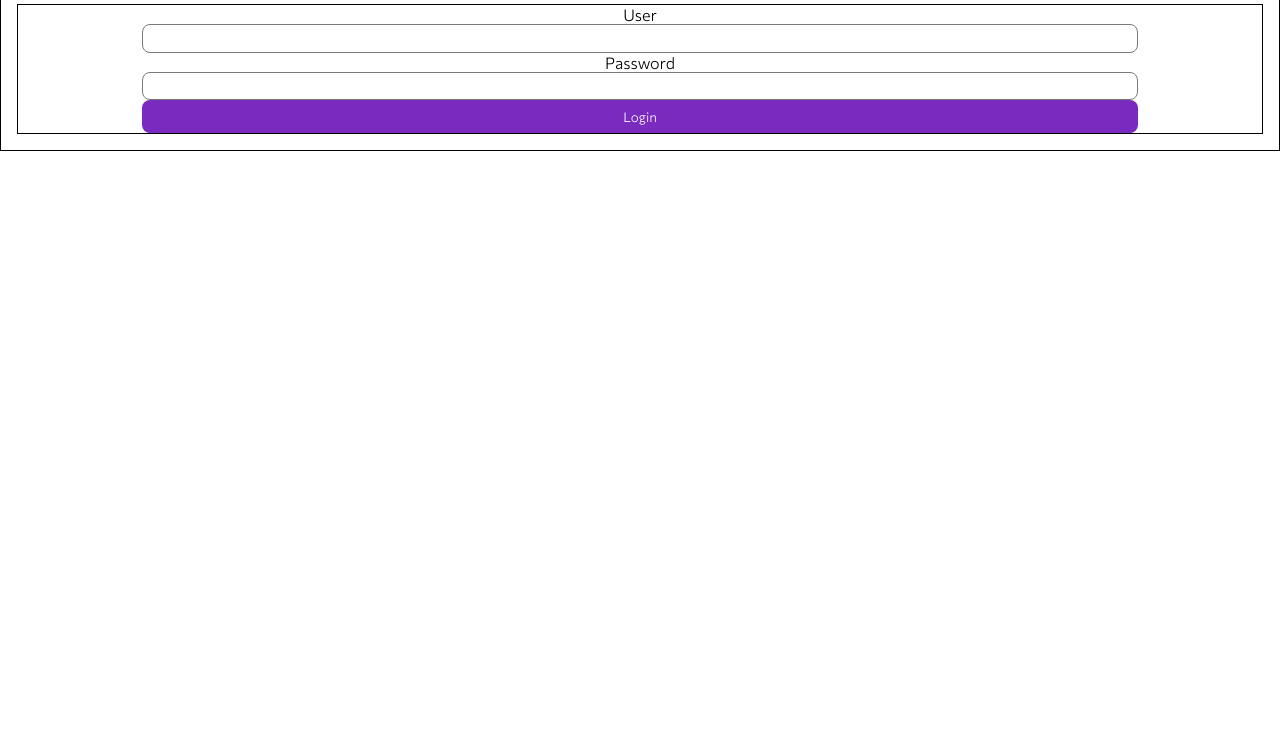
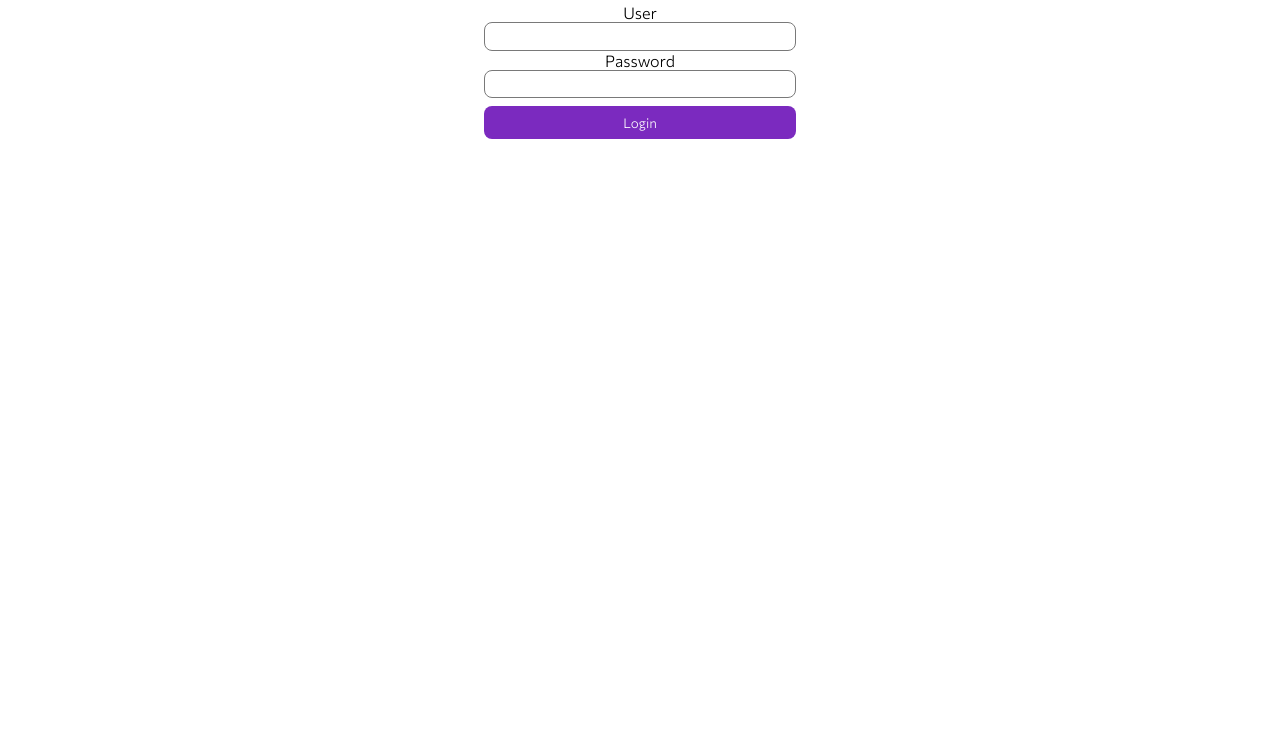
Before and after one commit to d4niel-olaya/MoviesEcommerce, a website built with Vite: page pages/cart/index.html in a window 1280 px wide. Shown: the part 59-800 px from the top of the page. Built offline with nearby package versions, Linux system fonts and the light colour scheme.

Commit message:
Responsive login

```diff
--- a/pages/cart/style.css
+++ b/pages/cart/style.css
@@ -38,13 +38,11 @@
 }
 .app .main{
     width: 100%;
-    border:1px solid;
     padding: 1rem;
 }
 
 .main .login{
     max-width: 100%;
-    border: 1px solid;
     text-align: center;
 }
 
@@ -124,4 +122,32 @@
     background-color: var(--btn);
     padding:0.5rem;
     border-radius: 0.5rem;
+    margin-top: 0.5rem;
 }
+
+
+
+@media (min-width:768px){
+    .main .login{
+        max-width: 100%;
+    }
+    .main .login .submit, .entry{
+        max-width: 40%;
+    }
+}
+@media (min-width:1024px){
+    .main .login{
+        max-width: 100%;
+    }
+    .main .login .submit, .entry{
+        max-width: 30%;
+    }
+}
+@media (min-width:1280px){
+    .main .login{
+        max-width: 100%;
+    }
+    .main .login .submit, .entry{
+        max-width: 25%;
+    }
+}
```
